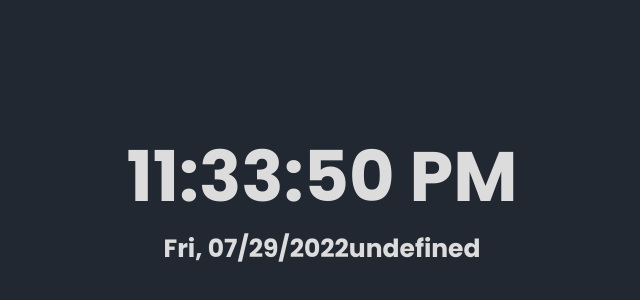
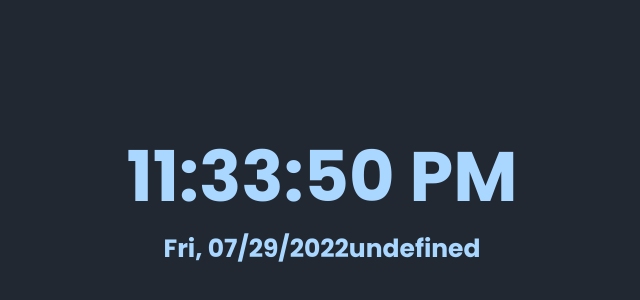
Before and after one commit to F4bianKoch/smart-board, a React (Create React App) app in the folder client/: page / in a window 1280 px wide. Shown: the part 204-504 px from the top of the page, without its empty margins (318-958 px from the left). Built offline with nearby package versions, Linux system fonts and the light colour scheme; no server answers.

Commit message:
f: more css cleanup

```diff
--- a/client/src/components/styles/weatherWidget.css
+++ b/client/src/components/styles/weatherWidget.css
@@ -4,10 +4,6 @@
   padding: 0;
   margin: 0;
   border-radius: 25px;
-}
-
-p {
-  margin: 0;
   color: var(--color);
   font-size: 25px;
 }
--- a/client/src/components/styles/widgetGrid.css
+++ b/client/src/components/styles/widgetGrid.css
@@ -7,6 +7,8 @@
   grid-auto-rows: 1fr;
   column-gap: 20px;
   row-gap: 20px;
+  color: var(--color);
+  font-size: 25px;
 }
 
 .widget {
```
